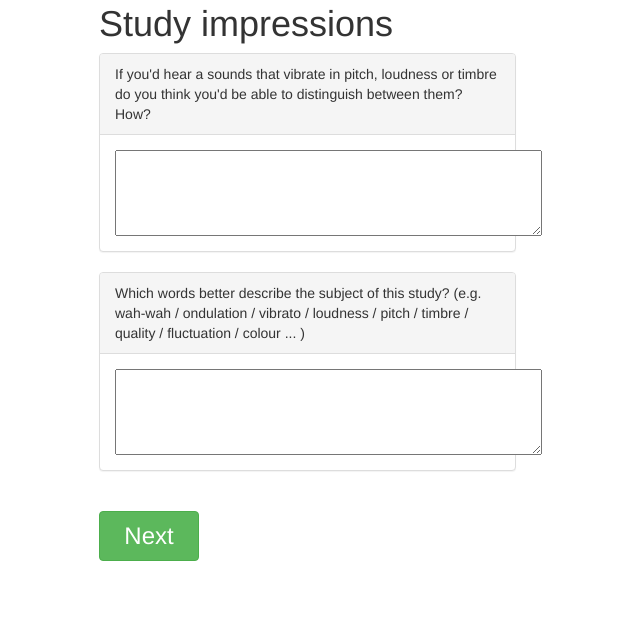
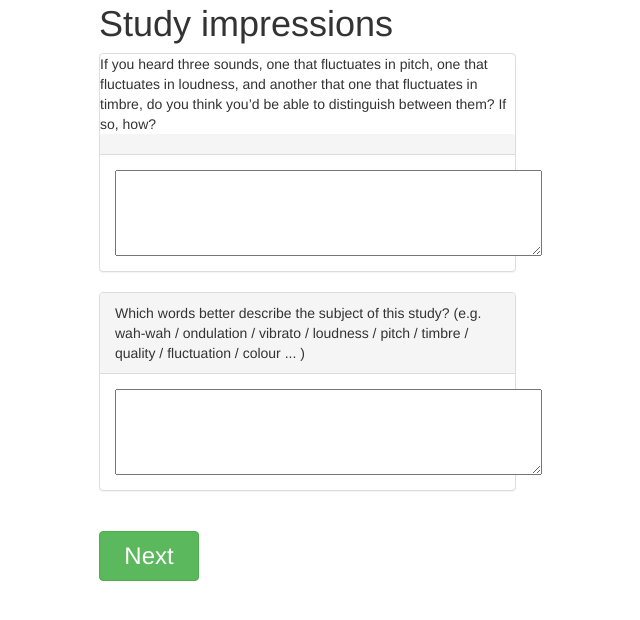
Before and after one commit to goiosunsw/DjangoSoundMatch, a Django app: template SoundRefAB/templates/SoundRefAB/trial_vibrato_comment_extra.html in a window 1280 px wide. Shown: the part 146-766 px from the top of the page, without its empty margins (221-861 px from the left). Run offline with Django 3.2, Linux system fonts and the light colour scheme; the template is opened without the code that fills it, so the values that code supplies are empty; parts of the project's set-up code (start-up, migrations or seed data) failed here and were passed over; some libraries are stand-ins or nearby versions.

Commit message:
Fix typo in comment extra

```diff
--- a/SoundRefAB/templates/SoundRefAB/trial_vibrato_comment_extra.html
+++ b/SoundRefAB/templates/SoundRefAB/trial_vibrato_comment_extra.html
@@ -102,8 +102,7 @@ $(document).ready(function() {
 
     <div class="row">
       <div class="col-sm-8">
-          <div class="panel panel-default">
-            <div class="panel-heading">If you'd hear a sounds that vibrate in pitch, loudness or timbre do you think you'd be able to distinguish between them? How?</div>
+          <div class="panel panel-default">If you heard three sounds, one that fluctuates in pitch, one that fluctuates in loudness, and another that one that fluctuates in timbre, do you think you’d be able to distinguish between them? If so, how?<div class="panel-heading"></div>
             <div class="panel-body">
                 <textarea rows="4" cols="50" name="comment1"></textarea>
             </div>
```
